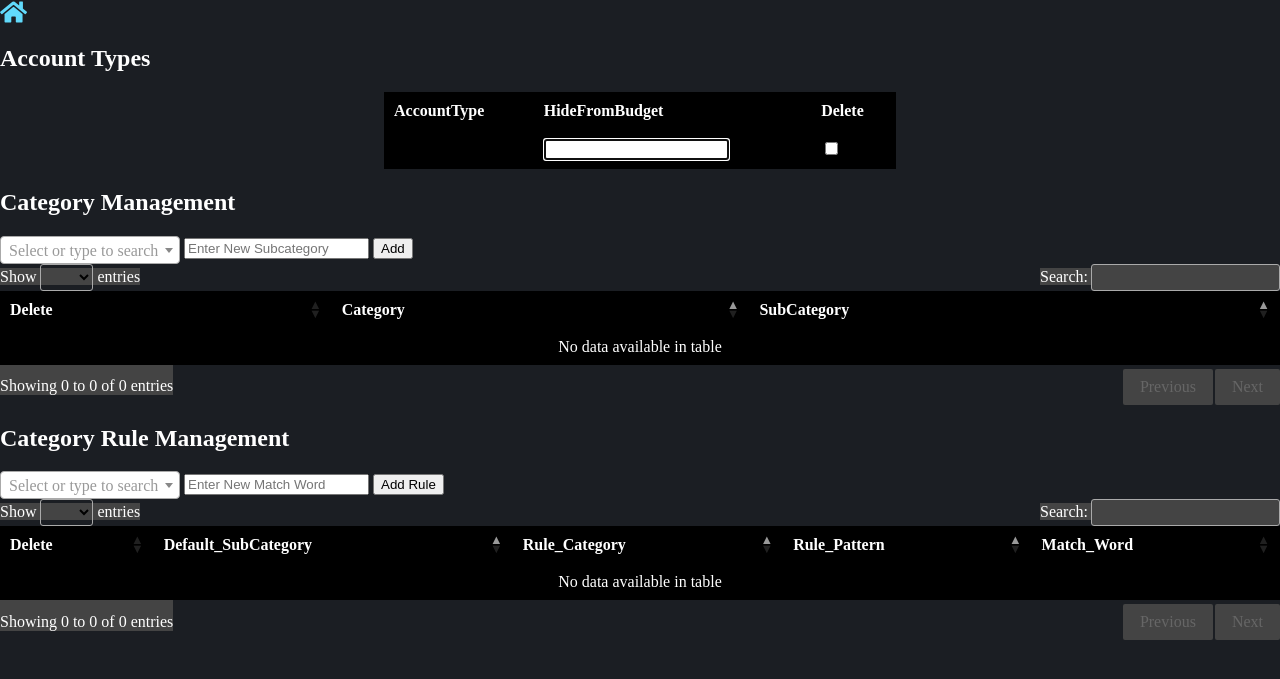
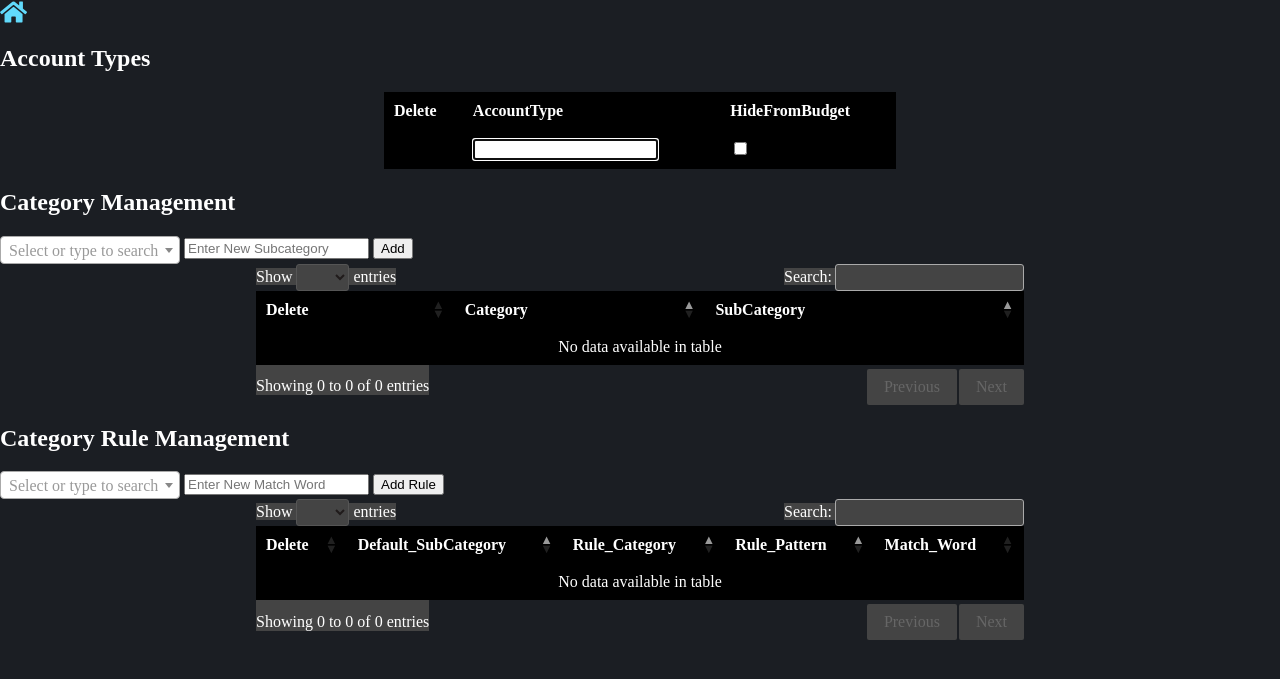
Before and after one commit to CodeWithCJ/SparkyBudget, a Flask app: page /manage_categories in a window 1280 px wide. Shown: the top 679 px of the page. Run offline with Flask 3, Linux system fonts and the light colour scheme; a user stored in the database is signed in; data that the repository does not hold is empty; some libraries are stand-ins or nearby versions.

Commit message:
Update category_mgmt.html.jinja

```diff
--- a/SparkyBudget/templates/category_mgmt.html.jinja
+++ b/SparkyBudget/templates/category_mgmt.html.jinja
@@ -4,10 +4,10 @@
     <meta charset="utf-8">
     <meta name="viewport" content="width=device-width, initial-scale=1.0">
     <title>Category Management</title>
-    <link rel="icon" type="image/x-icon" href="{{ url_for('static', filename='images/favicon.ico') }}">
+    <link rel="icon" type="image/x-icon" href="/static/images/favicon.ico">
     <link rel="stylesheet" href="https://cdnjs.cloudflare.com/ajax/libs/select2/4.0.13/css/select2.min.css">
     <link rel="stylesheet" href="https://cdnjs.cloudflare.com/ajax/libs/font-awesome/5.15.3/css/all.min.css" />
-    <link rel="stylesheet" href="{{ url_for('static', filename='css/category_mgmt.css') }}">
+    <link rel="stylesheet" href="/static/css/category_mgmt.css">
     <link rel="stylesheet" href="https://cdn.datatables.net/2.0.1/css/dataTables.dataTables.min.css">
     <link rel="stylesheet" href="https://cdn.datatables.net/2.0.1/css/dataTables.jqueryui.css">
 </head>
@@ -15,48 +15,36 @@
     <a href="/" title="Go to Home">
         <i class="fas fa-home" style="color: #61DAFB; font-size: 24px;"></i>
     </a>
-
-
+    <main>
+        <section>
             <h2>Account Types</h2>
-
             <div class="containerAccountTypes">
-
-        <table id="accountTypeTable" class="display" style="width:100%">
-
+                <table id="accountTypeTable" class="display responsive-table dataTable" aria-label="Account Types Table">
                     <thead>
-
                         <tr>
-
+                            <th>Delete</th>
                             <th>AccountType</th>
-
                             <th>HideFromBudget</th>
-					<th>Delete</th>
 
                         </tr>
-
                     </thead>
-
                     <tbody>
-
                         <!-- Rows will be dynamically inserted here -->
-
                     </tbody>
-
                 </table>
-
             </div>
-
-
+        </section>
+        <section>
             <h2>Category Management</h2>
             <div class="AddSubCategoryContainer">
-        <form id="addCategoryForm">
+                <form id="addCategoryForm" aria-label="Add Category Form">
                     <select id="category" name="category" placeholder="Select Category" required></select>
                     <input type="text" id="subcategory" name="subcategory" placeholder="Enter New Subcategory" required>
                     <button type="submit">Add</button>
                 </form>
             </div>
-    <div class="container">
-        <table id="categoryTable" class="display" style="width:100%">
+            <div class="containerCategoryManagement">
+    <table id="categoryTable" class="display responsive-table dataTable" aria-label="Category Table">
         <thead>
             <tr>
                 <th>Delete</th>
@@ -67,17 +55,18 @@
         </thead>
     </table>
 </div>
+        </section>
+        <section>
             <h2>Category Rule Management</h2>
             <div class="AddSubCategoryRuleContainer">
-		<form id="addSubCategoryRuleForm">
+                <form id="addSubCategoryRuleForm" aria-label="Add Subcategory Rule Form">
                     <select id="subcategoryDropDown" name="subcategoryDropDown" required></select>
                     <input type="text" id="matchword" name="matchword" placeholder="Enter New Match Word" required>
                     <button type="submit" id="submitAddSubCategoryRule">Add Rule</button>
                 </form>
             </div>
-
-    <div class="containerRule">
-        <table id="categoryRuleTable" class="display" style="width:100%">
+            <div class="containerRuleManagement">
+    <table id="categoryRuleTable" class="display responsive-table dataTable" aria-label="Category Rule Table">
         <thead>
             <tr>
                 <th>Delete</th>
@@ -90,10 +79,12 @@
         </thead>
     </table>
 </div>
+        </section>
+    </main>
     <script src="https://code.jquery.com/jquery-3.7.1.min.js"></script>
     <script src="https://cdn.datatables.net/2.0.1/js/dataTables.min.js"></script>
     <script src="https://cdnjs.cloudflare.com/ajax/libs/select2/4.0.13/js/select2.min.js"></script>
     <script src="https://cdn.jsdelivr.net/npm/sortablejs@latest/Sortable.min.js"></script>
-    <script src="{{ url_for('static', filename='js/category_mgmt.js') }}"></script>
+    <script src="/static/js/category_mgmt.js"></script>
 </body>
 </html>
```
Lines whose indentation alone changed are shown as unchanged.
